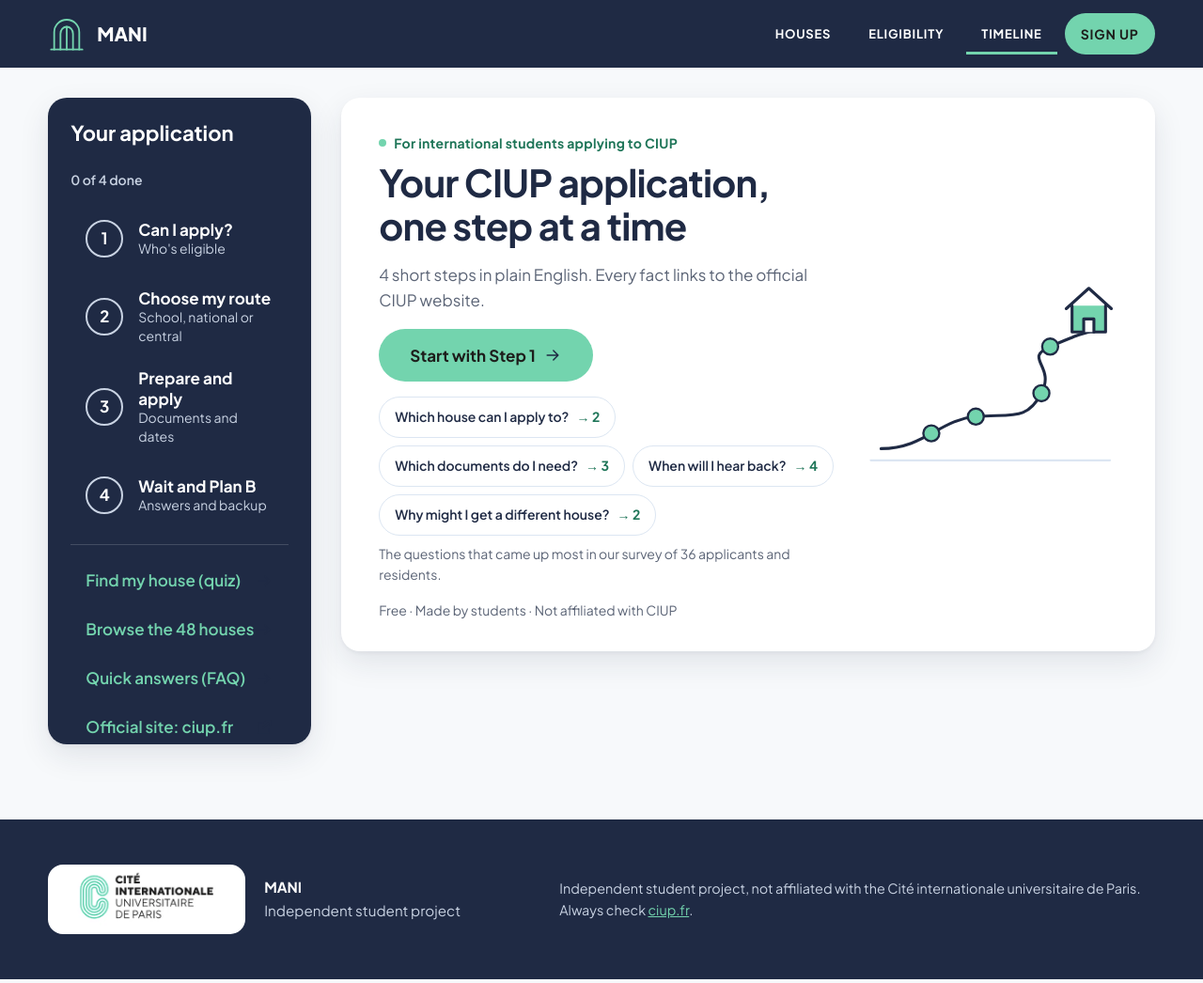
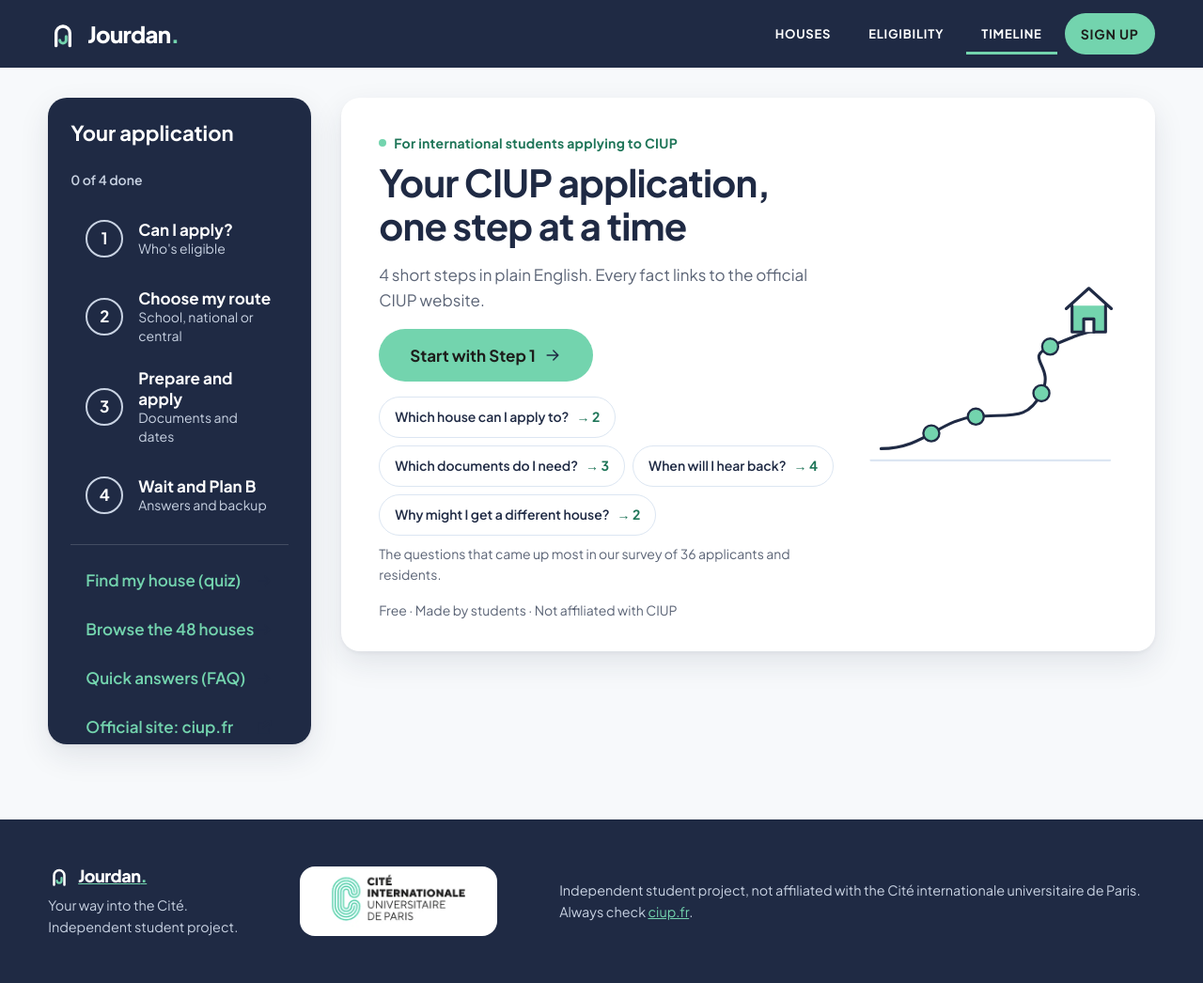
Before and after one commit to MAX-petit07/cite-admissions, a plain HTML site: page timeline.html in a window 1280 px wide. Shown: the whole page at 94% size. Drawn offline with Linux system fonts and the light colour scheme.

Commit message:
Rename to Jourdan + new logo and favicon
Co-Authored-By: Claude Sonnet 5.5 <noreply@anthropic.com>

```diff
--- a/account.js
+++ b/account.js
@@ -93,7 +93,7 @@
       if (!v) return "Please enter a display name.";
       if (v.length < 2) return "Your display name needs at least 2 characters.";
       if (v.length > 40) return "Your display name can have 40 characters at most.";
-      if (Auth.isReservedName(v)) return "That name isn't allowed because it could be mistaken for the MANI team or CIUP. Please choose another one.";
+      if (Auth.isReservedName(v)) return "That name isn't allowed because it could be mistaken for the Jourdan team or CIUP. Please choose another one.";
       return "";
     },
     email: function (v) {
@@ -296,7 +296,7 @@
   // ---------- Signed-in view ----------
   var ROLE_NOTES = {
     student: "You have a student account.",
-    team: "You are a member of the MANI Team.",
+    team: "You are a member of the Jourdan Team.",
   };
 
   function renderSignedIn(s) {
--- a/app.css
+++ b/app.css
@@ -1,5 +1,5 @@
 /* =====================================================
-   MANI — app-style homepage (sidebar + one step at a time)
+   Jourdan — app-style homepage (sidebar + one step at a time)
    Colours come only from the variables in styles.css.
    Type scale: 40/32 · 22 · 17 · 14. Spacing: multiples of 8px.
    Only transform and opacity are animated (plus the tiny
--- a/pages.css
+++ b/pages.css
@@ -1,5 +1,5 @@
 /* =====================================================
-   MANI — homepage, quiz, plans and account pages.
+   Jourdan — homepage, quiz, plans and account pages.
    Colours come only from the variables in styles.css.
    Spacing is a multiple of 8px; motion is transform/opacity
    and is switched off by prefers-reduced-motion (end of file).
--- a/plans.js
+++ b/plans.js
@@ -1,4 +1,4 @@
-// MANI — Plan A, B and C from the quiz answers.
+// Jourdan — Plan A, B and C from the quiz answers.
 // Honest matching: it only uses what is verified in journey-data.js (official ciup.fr pages, checked 24 Nov 2026).
 // Anything we have no data for is shown as "not verified yet" or "we can't match this yet", never guessed.
 // All text is set with textContent (never innerHTML).
--- a/quiz.js
+++ b/quiz.js
@@ -1,4 +1,4 @@
-// MANI — the quiz: 6 questions, one per screen. Answers are saved in this browser (localStorage).
+// Jourdan — the quiz: 6 questions, one per screen. Answers are saved in this browser (localStorage).
 // All text is set with textContent (never innerHTML).
 (function () {
   "use strict";
--- a/script.js
+++ b/script.js
@@ -1,4 +1,4 @@
-// MANI — app-style homepage: a sidebar and one step at a time.
+// Jourdan — app-style homepage: a sidebar and one step at a time.
 // Plain JavaScript, no libraries. All text is set with textContent (never innerHTML).
 
 // ===== Top bar (every page): phone menu, and on the homepage it turns solid when you scroll past the photo =====
--- a/styles.css
+++ b/styles.css
@@ -1,5 +1,5 @@
 /* =====================================================
-   MANI — "Midnight and mint" palette
+   Jourdan — "Midnight and mint" palette
    All colours are defined HERE, once. Everywhere else we
    use var(--name), never a hard-coded colour.
    ===================================================== */
@@ -112,11 +112,16 @@ a:focus-visible, button:focus-visible, input:focus-visible, select:focus-visible
 /* ===== Top bar (midnight): logo, Houses, FAQ ===== */
 .topbar { background: var(--midnight); position: sticky; top: 0; z-index: 20; }
 .topbar__inner { display: flex; align-items: center; justify-content: space-between; height: 72px; gap: 16px; }
-.logo { display: flex; align-items: center; gap: 12px; min-width: 0; border-radius: 12px; }
-.logo__icon { width: 40px; height: 40px; color: var(--mint); flex-shrink: 0; }
-.logo__text { display: flex; flex-direction: column; line-height: 1.2; }
-.logo__text strong { font-size: 1.25rem; font-weight: 800; color: var(--on-dark); }
-.logo__text small { font-size: .875rem; color: var(--on-dark-muted); }
+.logo { display: flex; align-items: center; gap: 10px; min-width: 0; border-radius: 12px; color: var(--on-dark); }
+.logo__icon { width: 32px; height: 32px; color: var(--on-dark); flex-shrink: 0; overflow: visible; } /* arch follows the text colour: white on dark */
+.logo__j { stroke: var(--mint); stroke-width: 4.5; }
+.logo__text { display: flex; align-items: baseline; line-height: 1; }
+.logo__text strong { font-size: 1.5rem; font-weight: 800; letter-spacing: -0.03em; color: var(--on-dark); }
+.logo__dot { font-size: 1.5rem; font-weight: 800; color: var(--mint); letter-spacing: -0.03em; }
+.logo--sm { gap: 8px; }
+.logo--sm .logo__icon { width: 24px; height: 24px; }
+.logo--sm .logo__text strong, .logo--sm .logo__dot { font-size: 1.125rem; }
+.footbrand p { margin-top: 8px; font-size: .9rem; color: var(--on-dark-muted); }
 .topbar__right { display: flex; align-items: center; gap: 8px; }
 .topnav { display: flex; gap: 8px; }
 .topnav__link { white-space: nowrap; font-size: .8125rem; font-weight: 700; text-transform: uppercase; letter-spacing: .06em; color: var(--on-dark); padding: 8px 16px; min-height: 44px; display: inline-flex; align-items: center; border-radius: var(--pill); transition: background .15s; }
@@ -208,6 +213,7 @@ a:focus-visible, button:focus-visible, input:focus-visible, select:focus-visible
 }
 @media (max-width: 400px) {
   .logo { gap: 8px; }
-  .logo__text strong { font-size: 1.05rem; }
+  .logo__icon { width: 28px; height: 28px; }
+  .logo__text strong, .logo__dot { font-size: 1.3rem; }
   .topbar__right { gap: 4px; }
 }
--- a/timeline.html
+++ b/timeline.html
@@ -3,9 +3,9 @@
 <head>
   <meta charset="UTF-8" />
   <meta name="viewport" content="width=device-width, initial-scale=1.0" />
-  <meta name="description" content="A plain-English guide for international students applying for accommodation at the Cité Internationale Universitaire de Paris (CIUP). MANI is an independent student project, not affiliated with CIUP." />
+  <meta name="description" content="A plain-English guide for international students applying for accommodation at the Cité Internationale Universitaire de Paris (CIUP). Jourdan is an independent student project, not affiliated with CIUP." />
   <script>document.documentElement.classList.add("js"); /* the app layout only turns on when JavaScript works; without it every step is shown one after another */</script>
-  <title>Timeline — MANI</title>
+  <title>Jourdan · Timeline</title>
   <link rel="icon" href="images/favicon.svg" type="image/svg+xml" />
   <link rel="preconnect" href="https://fonts.googleapis.com" />
   <link rel="preconnect" href="https://fonts.gstatic.com" crossorigin />
@@ -49,15 +49,7 @@
 
   <header class="topbar" id="topbar">
     <div class="container topbar__inner">
-      <a href="index.html" class="logo" aria-label="MANI, home">
-        <svg class="logo__icon" viewBox="0 0 48 48" fill="none" stroke="currentColor" stroke-width="2.2" stroke-linecap="round" stroke-linejoin="round" aria-hidden="true">
-          <path d="M8 44V22C8 13 15 6 24 6s16 7 16 16v22" />
-          <path d="M16 44V24c0-5 3.5-9 8-9s8 4 8 9v20" />
-          <path d="M24 15v29" />
-          <path d="M4 44h40" />
-        </svg>
-        <span class="logo__text"><strong>MANI</strong></span>
-      </a>
+      <a href="index.html" class="logo" aria-label="Jourdan, home"><svg class="logo__icon" viewBox="0 0 48 48" fill="none" stroke-width="5" stroke-linecap="round" aria-hidden="true" focusable="false"><path d="M13 43V23a11 11 0 0 1 22 0v20" stroke="currentColor"/><path class="logo__j" d="M29 28v6a5 5 0 0 1-10 0"/></svg><span class="logo__text"><strong>Jourdan</strong><span class="logo__dot" aria-hidden="true">.</span></span></a>
       <div class="topbar__right">
         <nav class="topnav" id="topnav" aria-label="Main">
           <a href="maisons.html" class="topnav__link">Houses</a>
@@ -407,7 +399,7 @@
         <h2 class="view__title" id="tfaq">Quick answers</h2>
         <p class="view__sub">Short answers, only from official CIUP information.</p>
         <div class="faq">
-          <details><summary>Is MANI official?</summary><p>No. MANI is an independent student project and is not affiliated with the Cité Internationale Universitaire de Paris. Always check the <a href="https://www.ciup.fr" target="_blank" rel="noopener">official CIUP website</a>.</p></details>
+          <details><summary>Is Jourdan official?</summary><p>No. Jourdan is an independent student project and is not affiliated with the Cité Internationale Universitaire de Paris. Always check the <a href="https://www.ciup.fr" target="_blank" rel="noopener">official CIUP website</a>.</p></details>
           <details><summary>Is there a deadline?</summary><p>No. New residents are accepted throughout the academic year. For a September arrival, apply in April. The French and English CIUP pages word this slightly differently, so check with CIUP.</p></details>
           <details><summary>How do I apply?</summary><p>Online only. Your route depends on your school or your nationality: a school house, a national house, or the central admissions service. Step 2 explains the three routes.</p></details>
           <details><summary>When will I get an answer?</summary><p>By email, whatever the outcome. Admissions committees meet several times a year, and CIUP publishes no general processing time.</p></details>
@@ -421,11 +413,12 @@
 
   <footer class="footer">
     <div class="container footer__inner">
+      <div class="footbrand"><a href="index.html" class="logo logo--sm" aria-label="Jourdan, home"><svg class="logo__icon" viewBox="0 0 48 48" fill="none" stroke-width="5" stroke-linecap="round" aria-hidden="true" focusable="false"><path d="M13 43V23a11 11 0 0 1 22 0v20" stroke="currentColor"/><path class="logo__j" d="M29 28v6a5 5 0 0 1-10 0"/></svg><span class="logo__text"><strong>Jourdan</strong><span class="logo__dot" aria-hidden="true">.</span></span></a><p>Your way into the Cité.<br>Independent student project.</p></div>
       <div class="official">
         <a class="official__logo" href="https://www.ciup.fr" target="_blank" rel="noopener" aria-label="Cité internationale universitaire de Paris, official website">
           <img src="images/ciup-logo.png" alt="Cité internationale universitaire de Paris" onerror="this.replaceWith(document.createTextNode('ciup.fr'))" />
         </a>
-        <p class="official__text"><strong>MANI</strong> Independent student project</p>
+
       </div>
       <p class="footer__disclaimer">Independent student project, not affiliated with the Cité internationale universitaire de Paris. Always check <a href="https://www.ciup.fr" target="_blank" rel="noopener">ciup.fr</a>.</p>
     </div>
```
Also changed, not shown: account.html (+5 -12 lines), auth.js (+4 -4 lines), index.html (+7 -14 lines), maisons.html (+5 -11 lines), plans.html (+4 -11 lines), quiz.html (+2 -10 lines), images/favicon.svg, images/jourdan-mark.svg (added), 1 other file.
